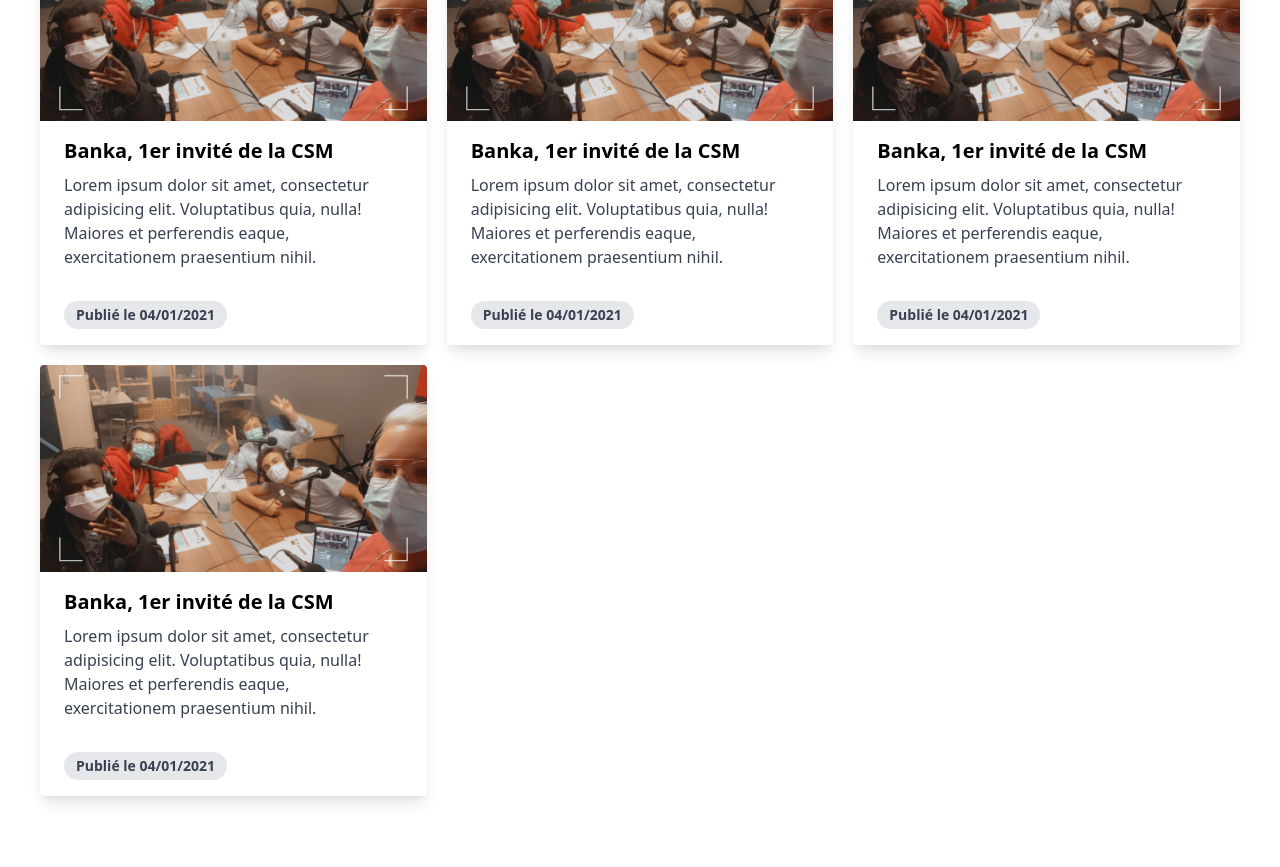
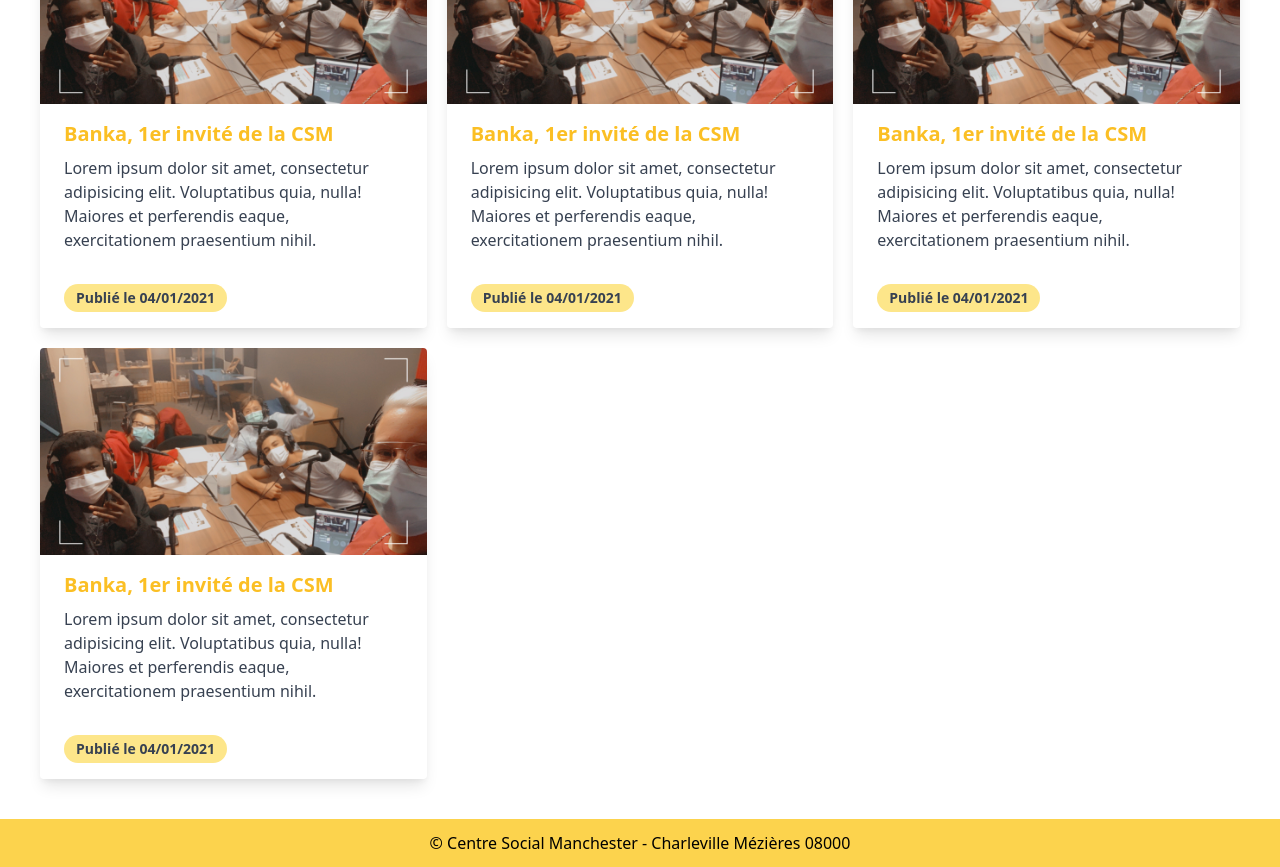
Before and after one commit to centre-social-08/centre-social-main, a React (Create React App) app: page / in a window 1280 px wide. Shown: the part 420-1287 px from the top of the page. Before the commit the page ends 1256 px from the top, so only its background shows below. Built offline with nearby package versions, Linux system fonts and the light colour scheme.

Commit message:
Add footer

```diff
--- a/src/App.js
+++ b/src/App.js
@@ -8,6 +8,7 @@ import {
   Switch,
   Route
 } from "react-router-dom";
+import Footer from "./components/Footer"
 
 
 function App() {
@@ -29,6 +30,7 @@ function App() {
             <Contact/>
         </Route>
       </Switch>
+      <Footer/>
     </div>
     </Router>
   );
--- a/src/components/Card.js
+++ b/src/components/Card.js
@@ -5,13 +5,13 @@ const Card = () => {
     <div class="rounded overflow-hidden shadow-lg">
       <img class="w-full" src={Photo} alt="Mountain" />
       <div class="px-6 py-4">
-        <div class="font-bold text-xl mb-2">Banka, 1er invité de la CSM</div>
+        <div class="font-bold text-xl mb-2 text-yellow-400">Banka, 1er invité de la CSM</div>
         <p class="text-gray-700 text-base">
           Lorem ipsum dolor sit amet, consectetur adipisicing elit. Voluptatibus quia, nulla! Maiores et perferendis eaque, exercitationem praesentium nihil.
         </p>
       </div>
       <div class="px-6 pt-4 pb-2">
-        <span class="inline-block bg-gray-200 rounded-full px-3 py-1 text-sm font-semibold text-gray-700 mr-2 mb-2">Publié le 04/01/2021</span>
+        <span class="inline-block bg-yellow-200 rounded-full px-3 py-1 text-sm font-semibold text-gray-700 mr-2 mb-2">Publié le 04/01/2021</span>
         </div>
     </div>
     )
--- /dev/null
+++ b/src/components/Footer.js
@@ -0,0 +1,9 @@
+const Footer = () => {
+    return (
+        <div className="h-12 bg-yellow-300 flex justify-around items-center">
+            <p>© Centre Social Manchester - Charleville Mézières 08000</p>
+        </div>
+    )
+}
+
+export default Footer
--- a/src/components/Home.js
+++ b/src/components/Home.js
@@ -7,7 +7,6 @@ const Home = () => {
             <div className="flex justify-center">
             <img src={LogoHome} alt="Home Logo" width="450" height="450"/>
             </div>
-            <hr className="p-2"></hr>
             <div>
                 <p className="text-4xl text-center">LES ACTUALITÉS</p>
                 <div class="p-10 grid grid-cols-1 sm:grid-cols-1 md:grid-cols-3 lg:grid-cols-3 xl:grid-cols-3 gap-5">
--- a/src/components/Nav.js
+++ b/src/components/Nav.js
@@ -25,7 +25,7 @@ const Nav = () => {
             </li>
             </ul>
             <div>
-            <a href="/">Connexion</a>
+            <button>Connexion</button>
             </div>
         </nav>
     )
```
